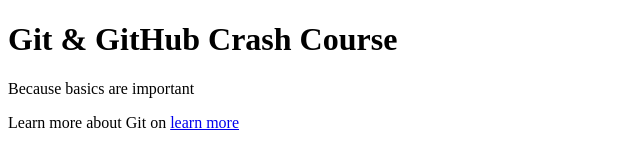
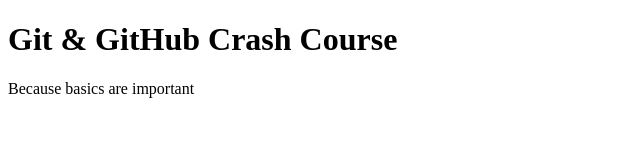
Before and after one commit to stefanogituser/gcourse, a plain HTML site: page index.html in a window 1280 px wide. Shown: the whole page, without its empty margins (0-640 px from the left). Drawn offline with Linux system fonts and the light colour scheme.

Commit message:
Revert "added link to Git docs."
This reverts commit 8b2a1bcbcfe3fb2e8fbdcb6684823f5553246392.

```diff
--- a/index.html
+++ b/index.html
@@ -9,6 +9,6 @@
 <body>
     <h1>Git & GitHub Crash Course</h1>
     <p>Because basics are important</p>
-    <p>Learn more about Git on <a href="https://git-scm.com/book/env/v2">learn more</a></p>
+
 </body>
 </html>
```
